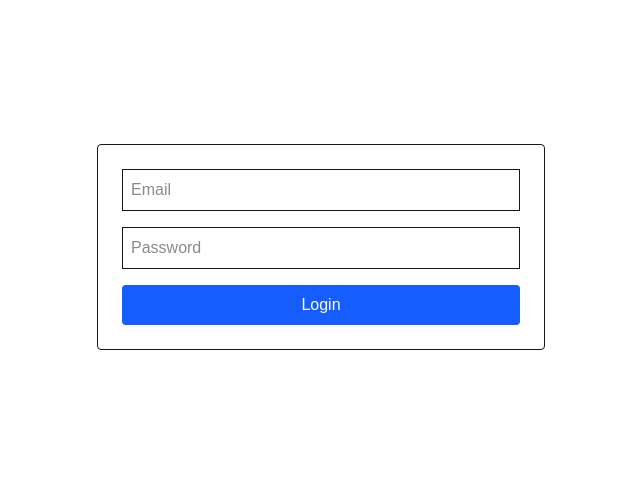
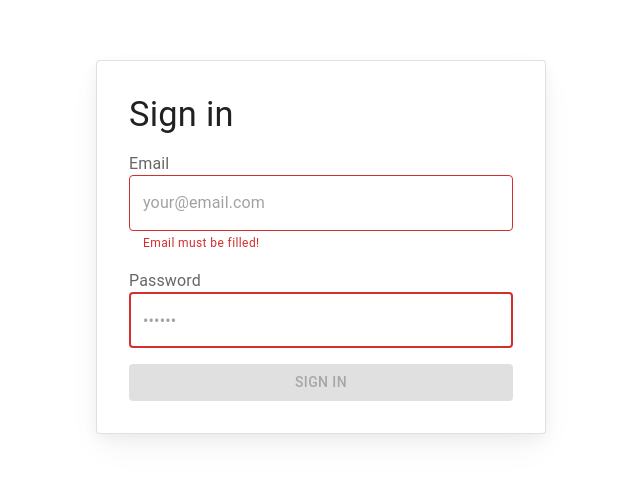
Before and after one commit to kurniaaldi/fe-deptech, a Next.js app: page /login in a window 1280 px wide. Shown: the part 153-632 px from the top of the page, without its empty margins (319-959 px from the left). Built offline with nearby package versions, Linux system fonts and the light colour scheme.

Commit message:
add react hook form login

```diff
--- a/src/app/login/page.tsx
+++ b/src/app/login/page.tsx
@@ -1,85 +1,8 @@
-"use client";
+import React from "react";
+import LoginModule from "@/modules/login";
 
-import { useForm } from "react-hook-form";
-import { loginAdmin } from "@/features/auth/authSlice";
-import { useRouter } from "next/navigation";
-import { useEffect } from "react";
-import { useAppDispatch, useAppSelector } from "@/store/hooks";
-
-type LoginFormData = {
-  email: string;
-  password: string;
+const LoginPage = () => {
+  return <LoginModule />;
 };
 
-export default function LoginPage() {
-  const dispatch = useAppDispatch();
-  const router = useRouter();
-  const { token, error } = useAppSelector((state) => state.auth);
-
-  const {
-    register,
-    handleSubmit,
-    formState: { errors },
-  } = useForm<LoginFormData>();
-
-  const onSubmit = (data: LoginFormData) => {
-    dispatch(loginAdmin(data));
-  };
-
-  useEffect(() => {
-    if (token) router.push("/employee");
-  }, [token, router]);
-
-  return (
-    <div className="flex justify-center items-center h-screen w-full">
-      <form
-        onSubmit={handleSubmit(onSubmit)}
-        className="max-w-md w-full space-y-4 p-6 border rounded"
-      >
-        <div>
-          <input
-            {...register("email", {
-              required: "Email wajib diisi",
-              pattern: {
-                value: /^\S+@\S+$/i,
-                message: "Format email tidak valid",
-              },
-            })}
-            placeholder="Email"
-            className="w-full border p-2"
-          />
-          {errors.email && (
-            <p className="text-red-500 text-sm">{errors.email.message}</p>
-          )}
-        </div>
-
-        <div>
-          <input
-            {...register("password", {
-              required: "Password wajib diisi",
-              minLength: {
-                value: 6,
-                message: "Minimal 6 karakter",
-              },
-            })}
-            type="password"
-            placeholder="Password"
-            className="w-full border p-2"
-          />
-          {errors.password && (
-            <p className="text-red-500 text-sm">{errors.password.message}</p>
-          )}
-        </div>
-
-        <button
-          type="submit"
-          className="bg-blue-600 text-white py-2 px-4 rounded w-full"
-        >
-          Login
-        </button>
-
-        {error && <p className="text-red-500 mt-2">{error}</p>}
-      </form>
-    </div>
-  );
-}
+export default LoginPage;
--- a/src/components/layout/index.tsx
+++ b/src/components/layout/index.tsx
@@ -1,14 +1,18 @@
 "use client";
 
 import StoreProvider from "@/provider/storeProvider";
+import { ThemeProvider } from "@mui/material";
 import React from "react";
+import theme from "../theme";
 
 const HiFiLayout = ({ children }: { children: React.ReactNode }) => {
   return (
     <StoreProvider>
-      <main className="h-full min-h-screen w-full background-radial">
-        {children}
-      </main>
+      <ThemeProvider theme={theme}>
+        <main className="h-full min-h-screen w-full background-radial">
+          {children}
+        </main>
+      </ThemeProvider>
     </StoreProvider>
   );
 };
--- /dev/null
+++ b/src/components/theme.ts
@@ -0,0 +1,37 @@
+"use client";
+import { createTheme } from "@mui/material/styles";
+import { Roboto } from "next/font/google";
+
+const roboto = Roboto({
+  weight: ["300", "400", "500", "700"],
+  subsets: ["latin"],
+  display: "swap",
+});
+
+const theme = createTheme({
+  colorSchemes: { light: true, dark: true },
+  cssVariables: {
+    colorSchemeSelector: "class",
+  },
+  typography: {
+    fontFamily: roboto.style.fontFamily,
+  },
+  components: {
+    MuiAlert: {
+      styleOverrides: {
+        root: {
+          variants: [
+            {
+              props: { severity: "info" },
+              style: {
+                backgroundColor: "#60a5fa",
+              },
+            },
+          ],
+        },
+      },
+    },
+  },
+});
+
+export default theme;
--- /dev/null
+++ b/src/modules/login/index.tsx
@@ -0,0 +1,158 @@
+"use client";
+
+import React from "react";
+import { useForm } from "react-hook-form";
+import { loginAdmin } from "@/features/auth/authSlice";
+import { useRouter } from "next/navigation";
+import { useEffect } from "react";
+import { useAppDispatch, useAppSelector } from "@/store/hooks";
+import Box from "@mui/material/Box";
+import Button from "@mui/material/Button";
+import FormLabel from "@mui/material/FormLabel";
+import FormControl from "@mui/material/FormControl";
+import TextField from "@mui/material/TextField";
+import Typography from "@mui/material/Typography";
+import MuiCard from "@mui/material/Card";
+import { styled } from "@mui/material/styles";
+import * as yup from "yup";
+import { yupResolver } from "@hookform/resolvers/yup";
+
+type LoginFormData = {
+  email: string;
+  password: string;
+};
+
+const Card = styled(MuiCard)(({ theme }) => ({
+  display: "flex",
+  flexDirection: "column",
+  alignSelf: "center",
+  width: "100%",
+  padding: theme.spacing(4),
+  gap: theme.spacing(2),
+  margin: "auto",
+  [theme.breakpoints.up("sm")]: {
+    maxWidth: "450px",
+  },
+  boxShadow:
+    "hsla(220, 30%, 5%, 0.05) 0px 5px 15px 0px, hsla(220, 25%, 10%, 0.05) 0px 15px 35px -5px",
+  ...theme.applyStyles("dark", {
+    boxShadow:
+      "hsla(220, 30%, 5%, 0.5) 0px 5px 15px 0px, hsla(220, 25%, 10%, 0.08) 0px 15px 35px -5px",
+  }),
+}));
+
+export default function LoginModule() {
+  const dispatch = useAppDispatch();
+  const router = useRouter();
+  const { token } = useAppSelector((state) => state.auth);
+
+  const schema = yup.object({
+    email: yup
+      .string()
+      .email("invalid email!")
+      .required("Email must be filled!"),
+    password: yup.string().required("Password must be filled!"),
+  });
+
+  const {
+    register,
+    handleSubmit,
+    formState: { errors, isDirty },
+    watch,
+  } = useForm<LoginFormData>({
+    mode: "all",
+    defaultValues: {
+      email: "",
+      password: "",
+    },
+    resolver: yupResolver(schema),
+  });
+  console.log(watch(), errors);
+
+  const onSubmit = (data: LoginFormData) => {
+    dispatch(loginAdmin(data));
+  };
+
+  useEffect(() => {
+    if (token) router.push("/employee");
+  }, [token, router]);
+
+  return (
+    <div className="flex justify-center items-center h-screen w-full">
+      <Card variant="outlined">
+        <Typography
+          component="h1"
+          variant="h4"
+          sx={{ width: "100%", fontSize: "clamp(2rem, 10vw, 2.15rem)" }}
+        >
+          Sign in
+        </Typography>
+        <Box
+          component="form"
+          noValidate
+          sx={{
+            display: "flex",
+            flexDirection: "column",
+            width: "100%",
+            gap: 2,
+          }}
+        >
+          <FormControl>
+            <FormLabel htmlFor="email">Email</FormLabel>
+            <TextField
+              {...register("email", {
+                required: "Email wajib diisi",
+                pattern: {
+                  value: /^\S+@\S+$/i,
+                  message: "Format email tidak valid",
+                },
+              })}
+              error={errors?.email?.message !== ""}
+              helperText={errors?.email?.message}
+              id="email"
+              type="email"
+              name="email"
+              placeholder="your@email.com"
+              autoComplete="email"
+              autoFocus
+              required
+              fullWidth
+              variant="outlined"
+            />
+          </FormControl>
+          <FormControl>
+            <FormLabel htmlFor="password">Password</FormLabel>
+            <TextField
+              {...register("password", {
+                required: "Password wajib diisi",
+                minLength: {
+                  value: 6,
+                  message: "Minimal 6 karakter",
+                },
+              })}
+              error={errors?.password?.message !== ""}
+              helperText={errors?.password?.message}
+              name="password"
+              placeholder="••••••"
+              type="password"
+              id="password"
+              autoComplete="current-password"
+              autoFocus
+              required
+              fullWidth
+              variant="outlined"
+            />
+          </FormControl>
+          <Button
+            disabled={!isDirty}
+            onClick={handleSubmit(onSubmit)}
+            fullWidth
+            variant="contained"
+          >
+            Sign in
+          </Button>
+        </Box>
+      </Card>
+    </div>
+  );
+}
```
Also changed, not shown: package.json (+7 -1 lines), 1 other file (tests, documents, lock files or other folders).
